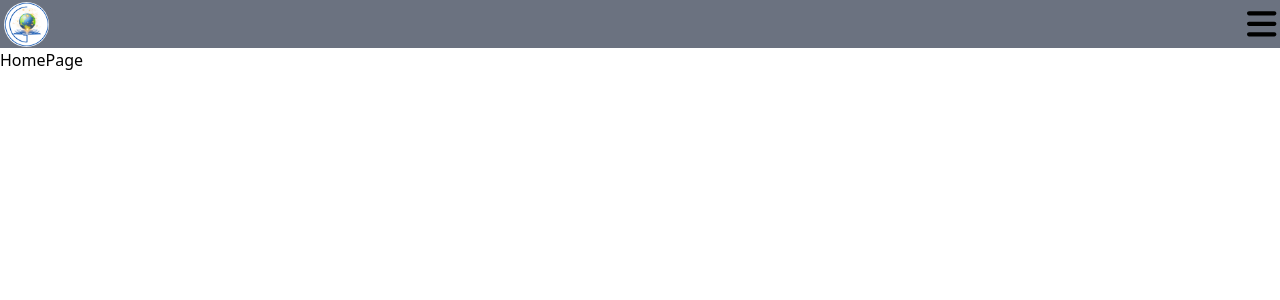
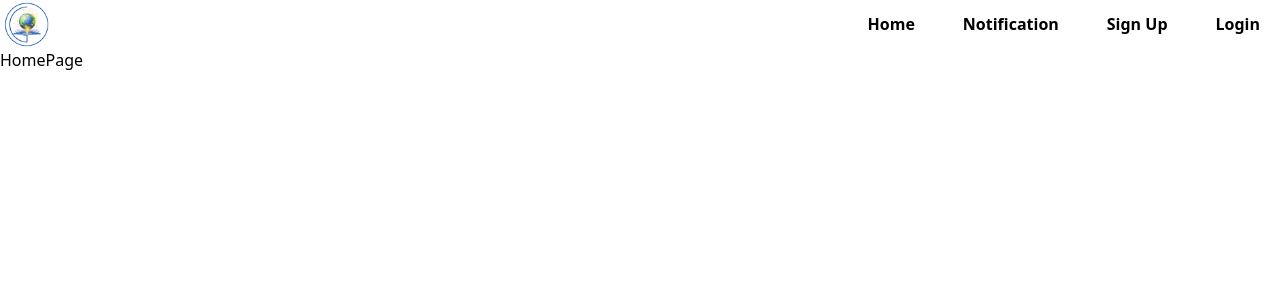
Before and after one commit to manojtsx/GyanShristi-CMS, a Next.js app in the folder client/: page / in a window 1280 px wide. Shown: the top 300 px of the page. Built offline with nearby package versions, Linux system fonts and the light colour scheme.

Commit message:
added navbar

```diff
--- a/client/package.json
+++ b/client/package.json
@@ -13,7 +13,7 @@
     "@fortawesome/free-solid-svg-icons": "^6.5.2",
     "@fortawesome/react-fontawesome": "^0.2.2",
     "@tailwindcss/forms": "^0.5.7",
-    "next": "14.2.4",
+    "next": "^14.2.5",
     "react": "^18",
     "react-dom": "^18"
   },
--- a/client/src/components/Navbar.tsx
+++ b/client/src/components/Navbar.tsx
@@ -1,20 +1,39 @@
+'use client';
 import { FontAwesomeIcon } from "@fortawesome/react-fontawesome";
-import { faBell, faBars } from "@fortawesome/free-solid-svg-icons";
+import { faBell, faBars,faXmark} from "@fortawesome/free-solid-svg-icons";
 import Image from "next/image";
-import React from "react";
+import React, { useState } from "react";
+import Link from "next/link";
 
 function Navbar() {
+  const [isClick, setIsClick] = useState(false);
+  function toggleMenu(){
+    setIsClick(!isClick);
+  }
   return (
-    <div className="h-12 bg-gray-500 flex justify-between items-center pl-1 pr-1">
+    <nav className="">
+      <div className="h-12 flex justify-between items-center pl-1 pr-3" onClick={toggleMenu}>
       <Image src="/logo.png" alt="CMS Logo" width={45} height={45} className="rounded-[50%]"/>
-      <FontAwesomeIcon icon={faBars} className="h-[70%]"/>
-      <ul className="hidden">
-        <li>Home</li>
-        <li>Notification</li>
-        <li>Sign Up</li>
-        <li>Login</li>
-      </ul>
-    </div>
+      <ul className="hidden sm:flex justify-end gap-8 font-semibold">
+          <li className="flex justify-center hover:bg-[rgb(162,204,243)] place-self-center p-2"><Link href="">Home</Link></li>
+          <li className="flex justify-center hover:bg-[rgb(162,204,243)] p-2"><Link href="">Notification</Link></li>
+          <li className="flex justify-center hover:bg-[rgb(162,204,243)] p-2"><Link href="">Sign Up</Link></li>
+          <li className="flex justify-center hover:bg-[rgb(162,204,243)] p-2"><Link href="">Login</Link></li>
+        </ul>
+      {
+        !isClick?(<FontAwesomeIcon icon={faBars} className="h-[60%] sm:hidden"/>): (<FontAwesomeIcon icon={faXmark} className="h-[60%] md:hidden"/>)
+      }
+      </div>
+      {isClick && (
+          <ul className="w-screen flex flex-col items-center font-semibold sm:hidden">
+          <li className="w-[inherit] flex justify-center hover:bg-[rgb(162,204,243)] place-self-center p-2"><Link href="">Home</Link></li>
+          <li className="w-[inherit] flex justify-center hover:bg-[rgb(162,204,243)] p-2"><Link href="">Notification</Link></li>
+          <li className="w-[inherit] flex justify-center hover:bg-[rgb(162,204,243)] p-2"><Link href="">Sign Up</Link></li>
+          <li className="w-[inherit] flex justify-center hover:bg-[rgb(162,204,243)] p-2"><Link href="">Login</Link></li>
+        </ul>
+      )
+    }
+    </nav>
   );
 }
 
```
Also changed, not shown: 1 other file (tests, documents, lock files or other folders).
